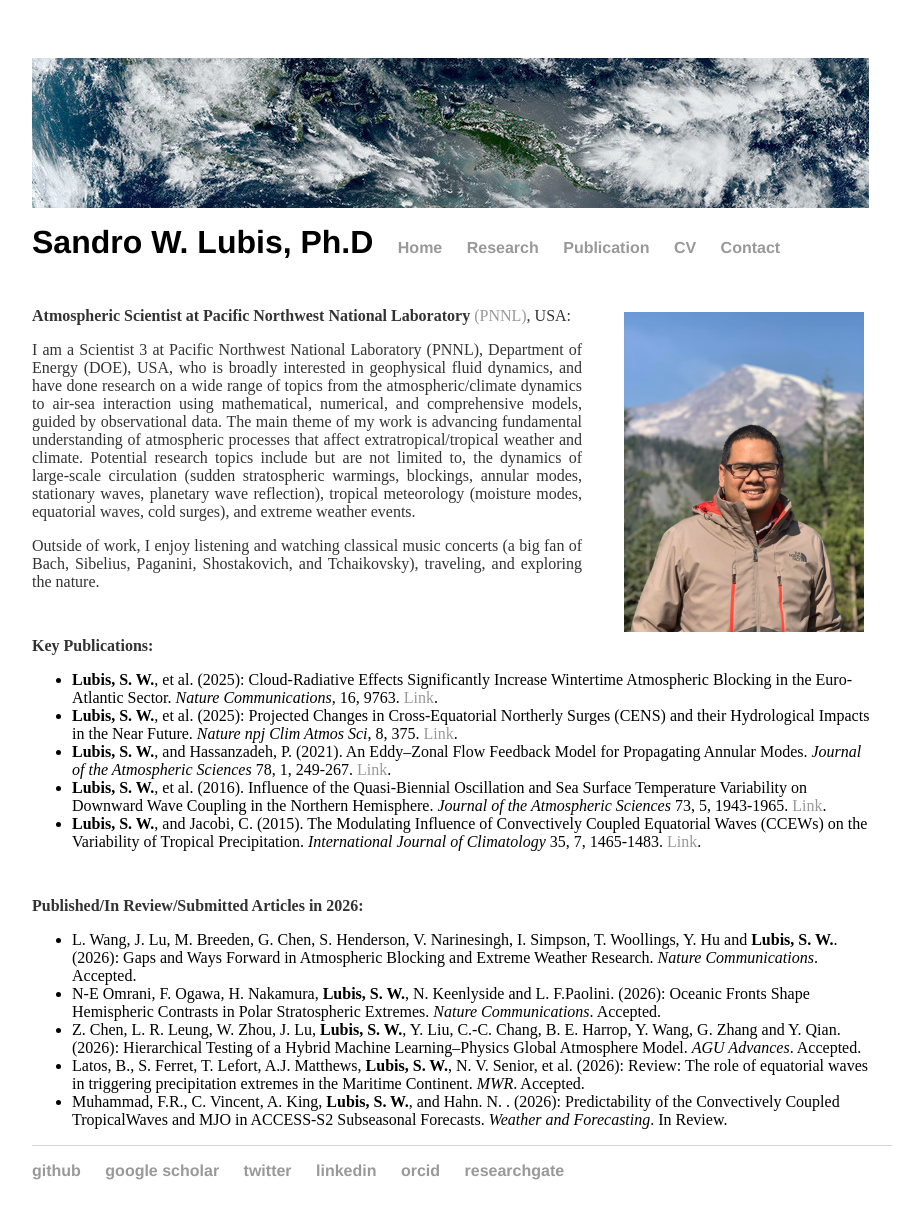
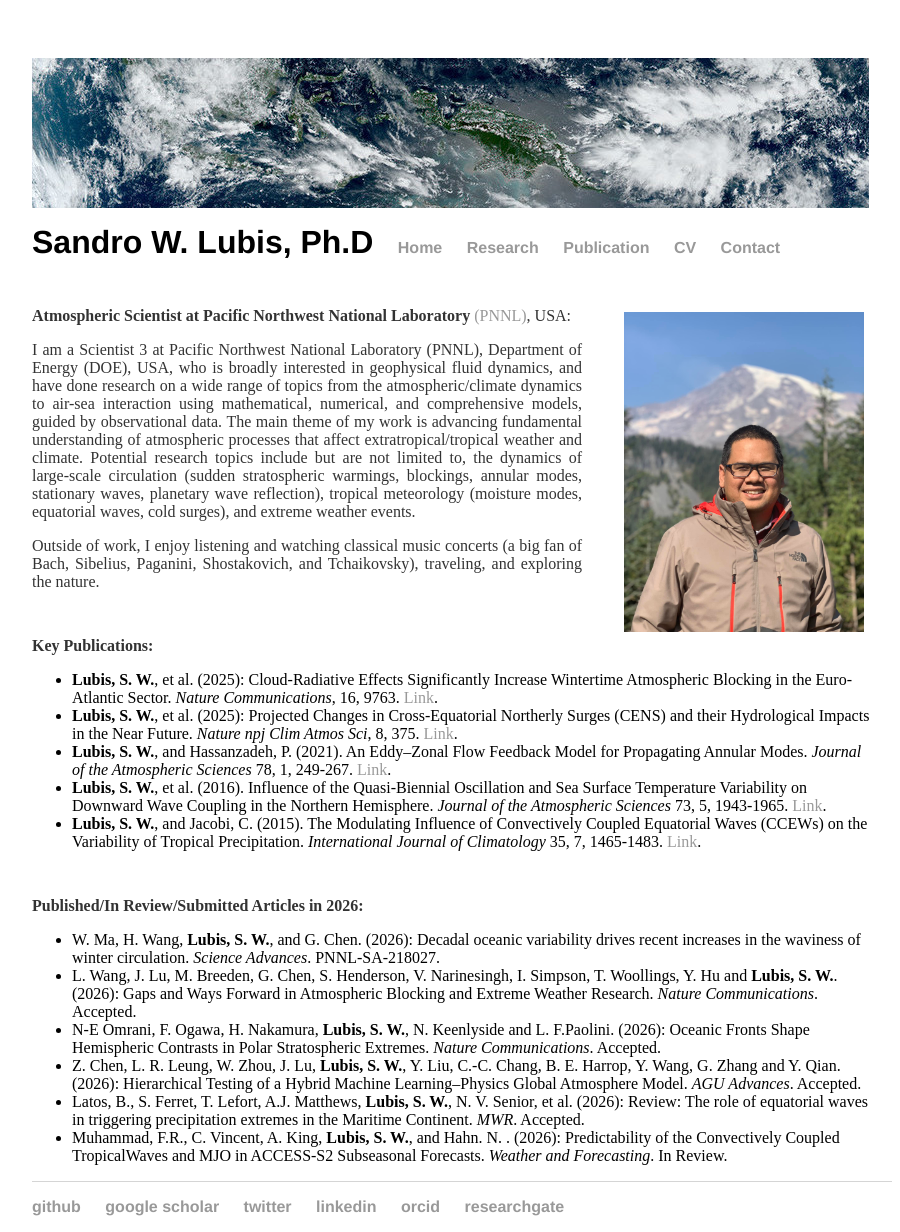
Before and after one commit to sandrolubis/sandrolubis.github.io, a Jekyll site: the page built from index.html, in a window 1280 px wide. Shown: the whole page, without its empty margins (276-1176 px from the left). Built offline with Jekyll 4.4.1, drawn with Linux system fonts in a browser that asks for light colours; before the commit the page ends 1196 px from its top, so only the background shows below that.

Commit message:
Update index.html

```diff
--- a/index.html
+++ b/index.html
@@ -54,6 +54,7 @@ div.relative {
 
 	<p class="ex", style="padding-top:30px"><font size=3><b>Published/In Review/Submitted Articles in 2026:</b></p>
 		<ul class="ex">
+		<li>W. Ma, H. Wang, <b>Lubis, S. W.</b>, and G. Chen. (2026): Decadal oceanic variability drives recent increases in the waviness of winter circulation. <i>Science Advances</i>. PNNL-SA-218027.</li>
 		<li> L. Wang, J. Lu, M. Breeden, G. Chen, S. Henderson, V. Narinesingh, I. Simpson, T. Woollings, Y. Hu and <b>Lubis, S. W.</b>. (2026): Gaps and Ways Forward in Atmospheric Blocking and Extreme Weather Research. <i>Nature Communications</i>. Accepted.</li>
 		<li> N-E Omrani, F. Ogawa, H. Nakamura, <b>Lubis, S. W.</b>, N. Keenlyside and L. F.Paolini. (2026): Oceanic Fronts Shape Hemispheric Contrasts in Polar Stratospheric Extremes. <i>Nature Communications</i>. Accepted.</li>
 		<li> Z. Chen, L. R. Leung, W. Zhou, J. Lu, <b>Lubis, S. W.</b>, Y. Liu, C.-C. Chang, B. E. Harrop, Y. Wang, G. Zhang and Y. Qian. (2026): Hierarchical Testing of a Hybrid Machine Learning–Physics Global Atmosphere Model. <i>AGU Advances</i>. Accepted.</li>
```
